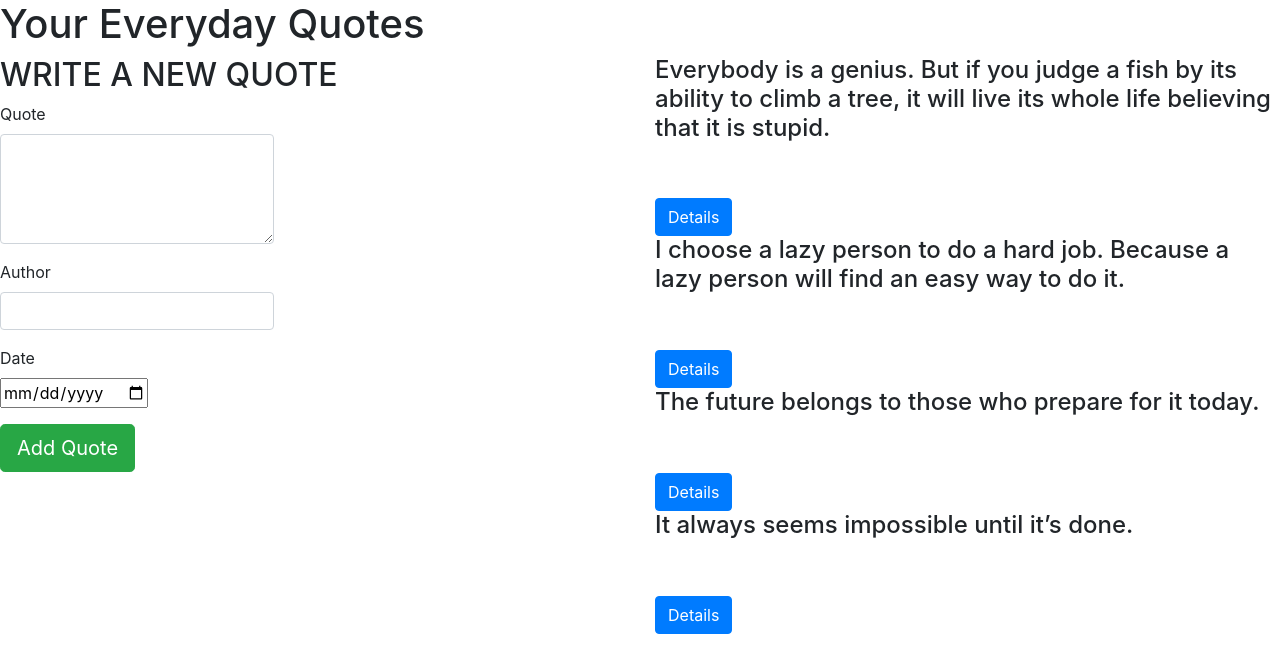
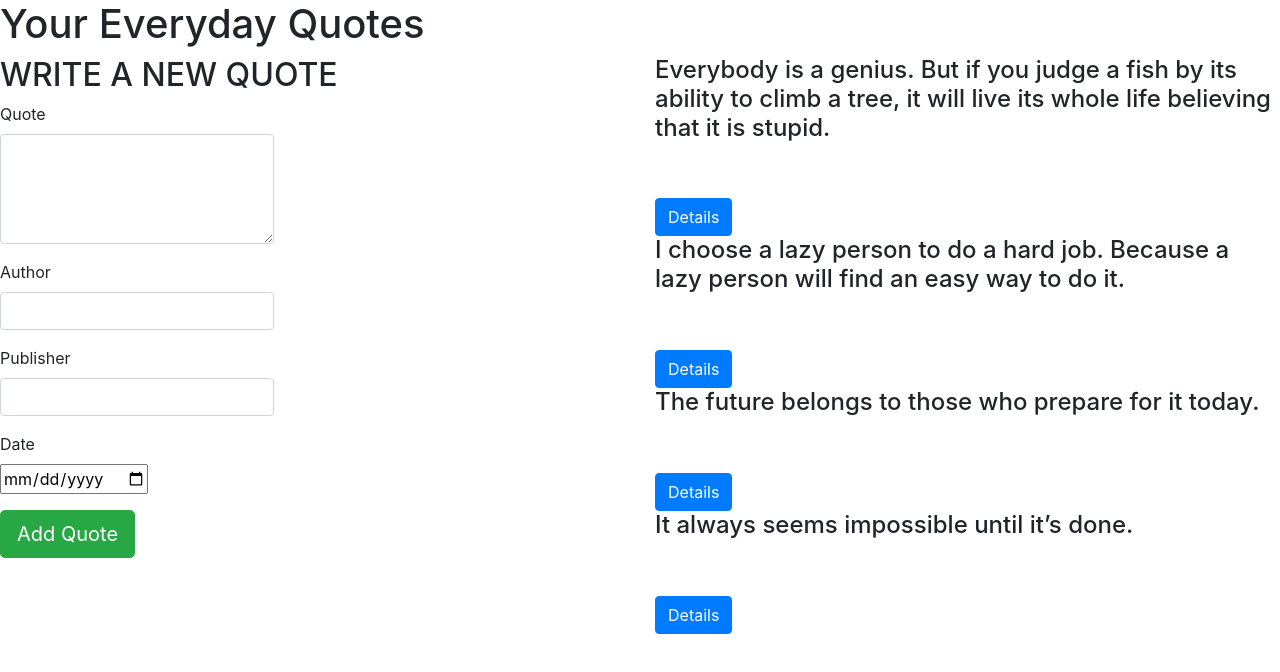
Before and after one commit to vanmo9/Quote, an Angular app: page / in a window 1280 px wide. Shown: the top 672 px of the page. Built offline with nearby package versions, Linux system fonts and the light colour scheme; what angular-bootstrap-md would draw is missing.

Commit message:
add forms publisher

```diff
--- a/src/app/quotes-form/quotes-form.component.html
+++ b/src/app/quotes-form/quotes-form.component.html
@@ -26,6 +26,14 @@
         </div>
       </div>
 
+      <div class="form-group">
+        <label for="publisher">Publisher</label>
+        <input type="text" class="form-control" id="publisher" [(ngModel)]="newQuote.publisher" name="publisher" #publisher="ngModel" required>
+        <div [hidden]="publisher.valid || publisher.pristine" class="alert alert-primary">
+          <p> Input is Required</p>
+        </div>
+      </div>
+
 
 
       <div class="form-group">
```
